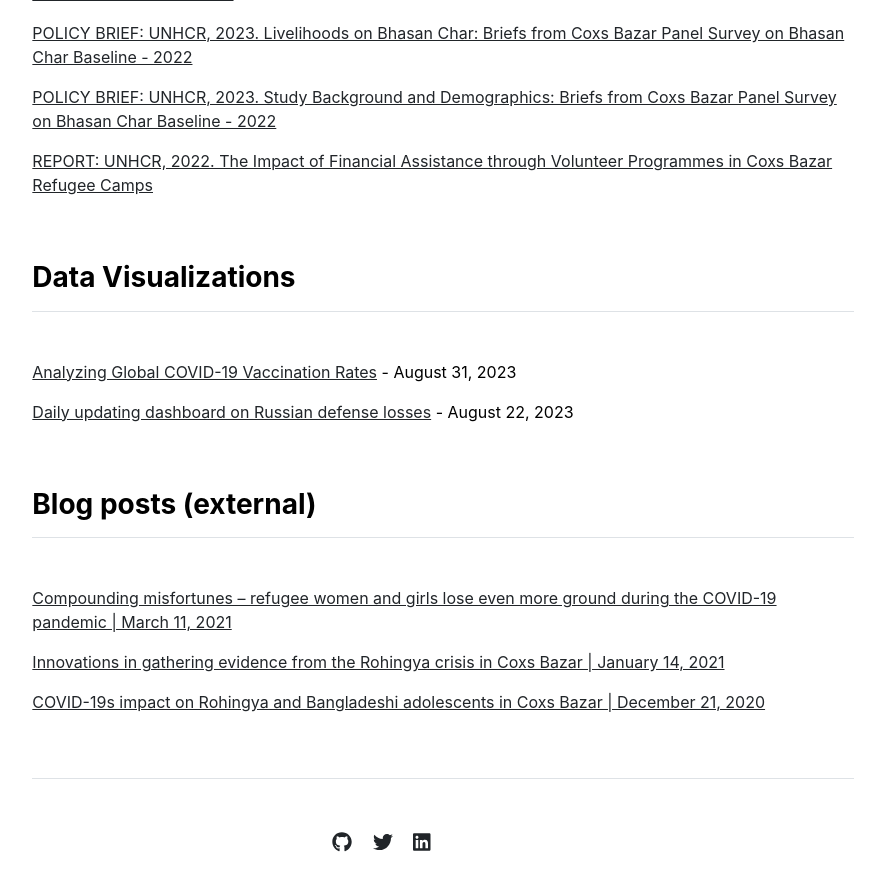
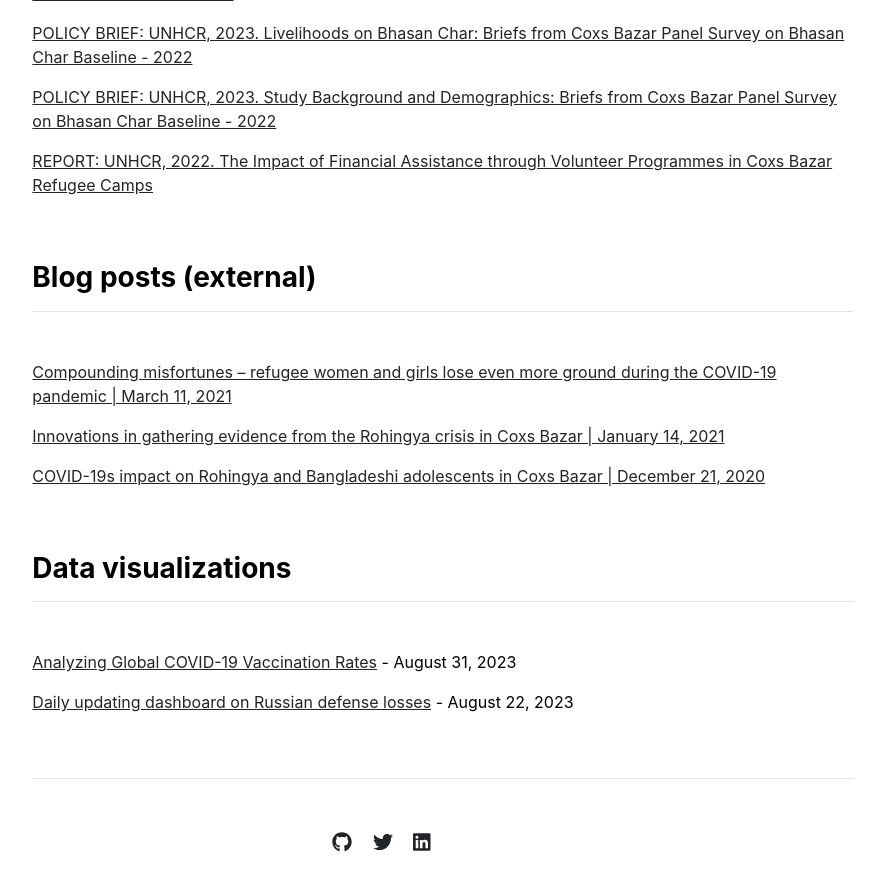
Before and after one commit to masud90/masud90.github.io, a Jekyll site: the page built from index.md, in a window 1280 px wide and 900 px high, scrolled down 1584 px. Shown: the top 891 px of the window, without its empty margins (197-1082 px from the left). Built offline with Jekyll 4.4.1, drawn with Linux system fonts in a browser that asks for light colours.

Commit message:
Update home.html
Format data visualization caps.

Move blogs above data visualizations

```diff
--- a/_layouts/home.html
+++ b/_layouts/home.html
@@ -14,13 +14,14 @@
 
 {% include publications.html %}
 
+
+{% include blogs.html %}
+
 <div class="row g-5 mb-5">
   <div class="col-md-12">
-    <h3 class="fw-bold border-bottom pb-3 mb-5">Data Visualizations</h3>
+    <h3 class="fw-bold border-bottom pb-3 mb-5">Data visualizations</h3>
     {% for post in site.posts %}
       <p><a href="{{ site.github.url }}/{{ post.url }}">{{ post.title }}</a> - {{ post.date | date: "%B %-d, %Y" }}</p>
     {% endfor %}
   </div>
 </div>
-
-{% include blogs.html %}
```
